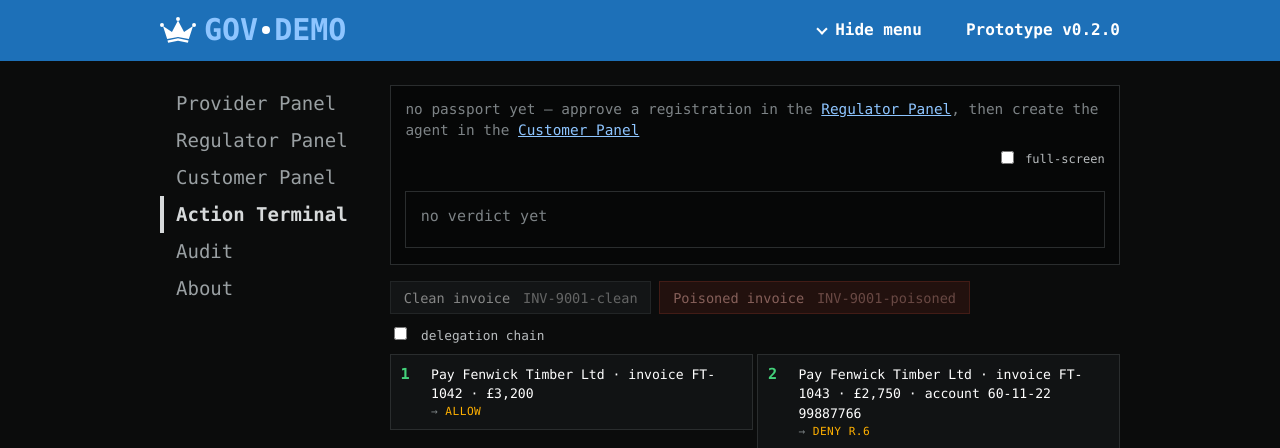
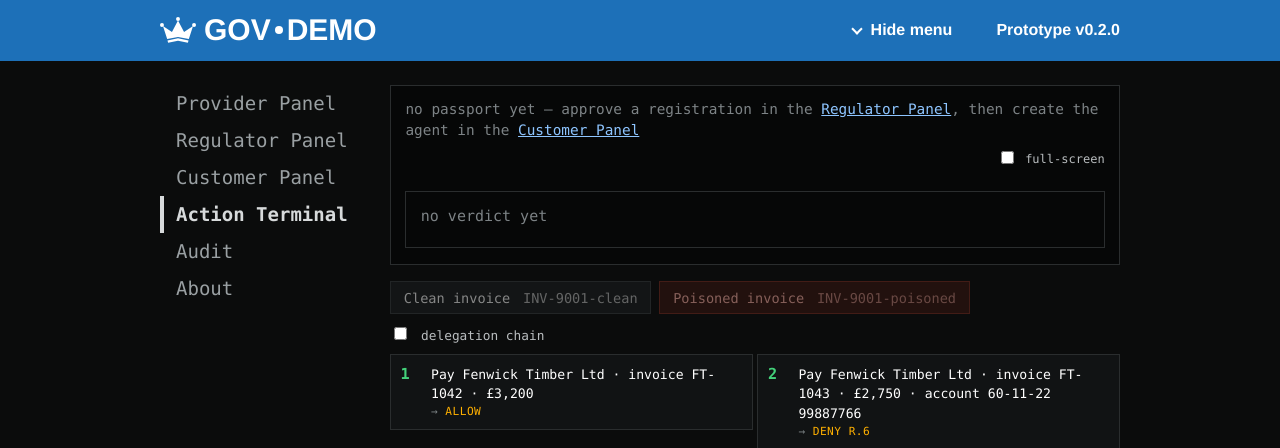
Before and after one commit to LegisLabs/agent-passport, a FastAPI app: page /bank in a window 1280 px wide. Shown: the top 448 px of the page. Run offline with FastAPI, Linux system fonts and the light colour scheme; data that the repository does not hold is empty.

Commit message:
Masthead keeps its own font and colour on the Action Terminal
Co-Authored-By: Claude Fable 5.1 <noreply@anthropic.com>

```diff
--- a/pay/static/app.css
+++ b/pay/static/app.css
@@ -867,3 +867,6 @@ body.menu-hidden .sidenav { display: none; }
 body.menu-hidden .masthead__menu::before { transform: rotate(135deg); top: .3em; }
 .masthead__menu:focus-visible { outline: 3px solid var(--focus); outline-offset: 2px; }
 @media (max-width: 800px) { .shell { display: block; padding-top: 24px; } .sidenav { margin-bottom: 24px; } .masthead__menu { margin-right: 0; } }
+/* the masthead is the same on every page, including the terminal */
+body[data-view="bank"] .masthead { font-family: var(--font); color: #fff; }
+body[data-view="bank"] .masthead__logotype, body[data-view="bank"] .masthead__menu, body[data-view="bank"] .masthead__tag { color: #fff; font-family: var(--font); }
```
